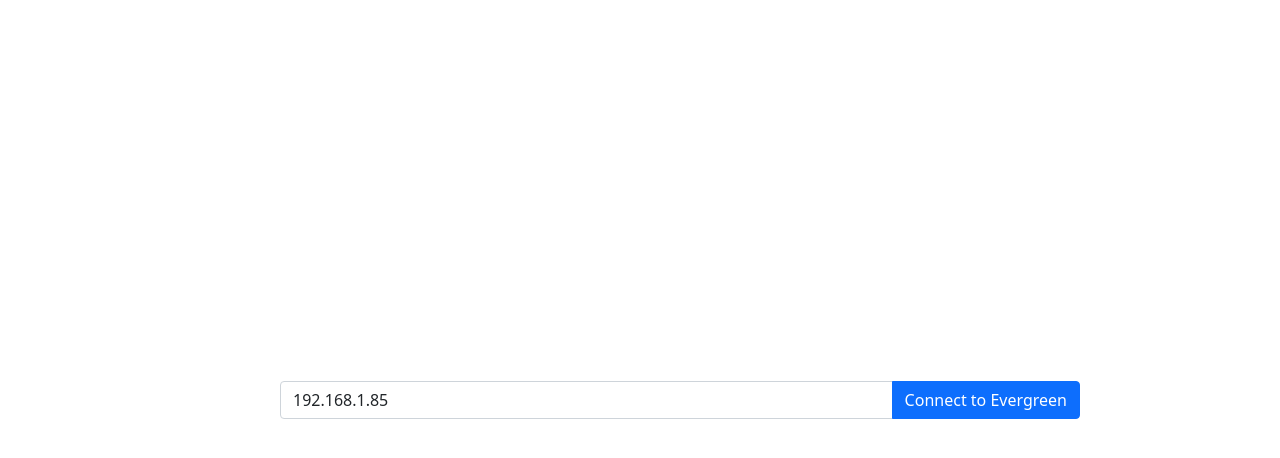
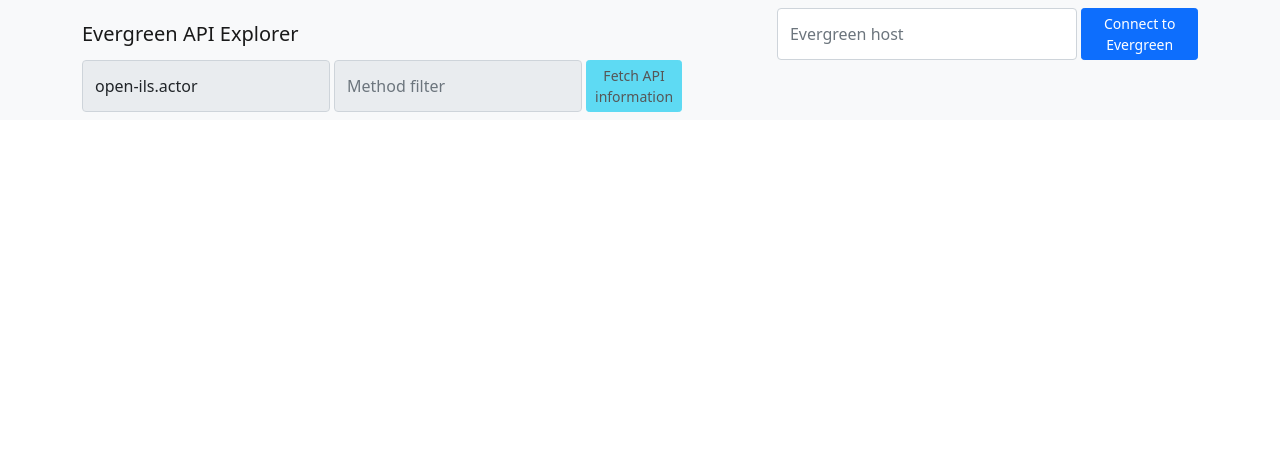
Before and after one commit to gmcharlt/evg-api-explorer-wip, a Vue app: page / in a window 1280 px wide. Shown: the top 458 px of the page. Built offline with nearby package versions, Linux system fonts and the light colour scheme.

Commit message:
more styling

```diff
--- a/index.html
+++ b/index.html
@@ -4,7 +4,7 @@
     <meta charset="UTF-8" />
     <link rel="icon" href="/favicon.ico" />
     <meta name="viewport" content="width=device-width, initial-scale=1.0" />
-    <title>Vite App</title>
+    <title>Evergreen API Explorer</title>
   </head>
   <body>
     <div id="app"></div>
--- a/src/App.vue
+++ b/src/App.vue
@@ -14,64 +14,4 @@
 </template>
 
 <style>
-@import "./assets/base.css";
-
-#app {
-  max-width: 1280px;
-  margin: 0 auto;
-  padding: 2rem;
-
-  font-weight: normal;
-}
-
-header {
-  line-height: 1.5;
-}
-
-.logo {
-  display: block;
-  margin: 0 auto 2rem;
-}
-
-a,
-.green {
-  text-decoration: none;
-  color: hsla(160, 100%, 37%, 1);
-  transition: 0.4s;
-}
-
-@media (hover: hover) {
-  a:hover {
-    background-color: hsla(160, 100%, 37%, 0.2);
-  }
-}
-
-@media (min-width: 1024px) {
-  body {
-    display: flex;
-    place-items: center;
-  }
-
-  #app {
-    display: grid;
-    grid-template-columns: 1fr 10fr;
-    padding: 0 2rem;
-  }
-
-  header {
-    display: flex;
-    place-items: center;
-    padding-right: calc(var(--section-gap) / 2);
-  }
-
-  header .wrapper {
-    display: flex;
-    place-items: flex-start;
-    flex-wrap: wrap;
-  }
-
-  .logo {
-    margin: 0 2rem 0 0;
-  }
-}
 </style>
--- a/src/components/EvgHostForm.vue
+++ b/src/components/EvgHostForm.vue
@@ -4,15 +4,13 @@
 
 const OPENSRF_JS_PATH = 'js/dojo/opensrf/opensrf.js';
 
-const evgHost = ref('192.168.1.85');
-const username = ref('');
-const password = ref('');
+const evgHost = ref('');
 const connectionOK = ref(false);
 const evgVersion = ref('');
 const selectedService = ref('open-ils.actor');
 const searchFilter = ref('');
 const numResults = ref(0);
-const methods = ref([]);
+const methods = ref(new Array<any>());
 
 let _baseUrl = '';
 
@@ -41,7 +39,7 @@
     req.send().then(resp => {
         numResults.value = resp.length;
         const mungedInfo: any[] = [];
-        resp.forEach((element: any ) => {
+        resp.forEach((element: any) => {
             if ("__p" in element) {
                 // we're a Perl method
                 mungedInfo.push(element.__p);
@@ -49,6 +47,10 @@
                 // we're a C method
                 mungedInfo.push(element);
             }
+        });
+        mungedInfo.forEach((element: any) => {
+            // make a valid ID for DOM purposes
+            element._domId = element.api_name.replace(/[.-]/g, '_');
         });
         methods.value = mungedInfo;
     });
@@ -60,16 +62,18 @@
 </script>
 
 <template>
-    <div class="input-group">
-        <input v-model="evgHost" placeholder="Evergreen host" aria-label="Evergreen host" class="form-control">
-        <!--
-        <li>Username <input v-model="username"></li>
-        <li>Password <input v-model="password" type="password"></li>
-        -->
-        <button @click="checkConnection" class="btn btn-primary">Connect to Evergreen</button>
-    </div>
-    <div class="input-group" v-if="connectionOK">
-        <select v-model="selectedService" class="form-control" aria-label="Evergreen service">
+    <nav class="navbar navbar-light bg-light sticky-top">
+        <div class="container-md">
+            <a class="navbar-brand">Evergreen API Explorer</a>
+            <form class="d-flex">
+                <input v-model="evgHost" placeholder="Evergreen host" aria-label="Evergreen host"
+                    class="form-control me-1">
+                <button @click="checkConnection" class="btn btn-sm btn-primary" type="button">Connect to
+                    Evergreen</button>
+            </form>
+            <form class="d-flex">
+                <select v-model="selectedService" class="form-control me-1" aria-label="Evergreen service"
+                    :disabled="!connectionOK">
                     <option value="open-ils.acq">open-ils.acq</option>
                     <option value="open-ils.actor">open-ils.actor</option>
                     <option value="open-ils.auth">open-ils.auth</option>
@@ -91,25 +95,45 @@
                     <option value="open-ils.vandelay">open-ils.vandelay</option>
                     <option value="opensrf.math">opensrf.math</option>
                 </select>
-        <input v-model="searchFilter" class="form-control" placeholder="Method filter" aria-label="Method filter">
-        <button @click="fetchApiInfo" class="btn btn-info">Fetch API information</button>
+                <input v-model="searchFilter" class="form-control me-1" placeholder="Method filter"
+                    aria-label="Method filter" :disabled="!connectionOK">
+                <button @click="fetchApiInfo" class="btn btn-sm btn-info" :disabled="!connectionOK" type="button">Fetch
+                    API
+                    information</button>
+            </form>
         </div>
-    <div v-if="numResults > 0">
-        Result count is {{ numResults }}
-        <ul>
-            <li v-for="method in methods" :key="methods.api_name">
-                <ul>
-                    <li>API name: {{ method.api_name }}</li>
-                    <li v-if="method.package">Found in Perl package {{ method.package }}</li>
-                    <li v-if="method.method">Implemented in routine {{ method.method }}</li>
-                    <li v-if="method.notes">Notes: {{ method.notes }}</li>
-                    <li v-if="method.NOTES">Notes: {{ method.NOTES }}</li>
-                    <li v-if="method.stream">API streams its responses</li>
-                    <li v-if="method.signature">
+    </nav>
+
+    <div v-if="numResults > 0" class="container">
+        <div class="accordion accordion-flush" id="methodAccordion">
+            <div class="accordion-item" v-for="(method, index) in methods" :key="method.api_name">
+                <h2 class="accordion-header" :id="method._domId">
+                    <button class="accordion-button" type="button" data-bs-toggle="collapse"
+                        :aria-expanded="index === 0" :data-bs-target="'#collapse' + method._domId"
+                        :aria-controls="'collapse' + method._domId">
+                        {{ method.api_name }}
+                    </button>
+                </h2>
+                <div :id="'collapse' + method._domId" class="accordion-collapse collapse"
+                    :class="{ 'show': index === 0 }" :aria-labelledby="method._domId" data-bs-parent="#methodAccordion">
+                    <div class="card">
+                        <div class="card-body">
+                            <h3 class="card-title">API name: {{ method.api_name }}</h3>
+                            <ul class="list-group list-group-flush">
+                                <li v-if="method.package" class="list-group-item">Found in Perl package {{
+                                        method.package
+                                }}</li>
+                                <li v-if="method.method" class="list-group-item">Implemented in routine {{ method.method
+                                }}</li>
+                                <li v-if="method.notes" class="list-group-item">Notes: {{ method.notes }}</li>
+                                <li v-if="method.NOTES" class="list-group-item">Notes: {{ method.NOTES }}</li>
+                                <li v-if="method.stream" class="list-group-item">API streams its responses</li>
+                                <li v-if="method.signature" class="list-group-item">
                                     Description: {{ method.signature.desc }}<br>
                                     <span v-if="method.signature.params">
                                         Parameters
-                            <span v-if="isArray(method.signature.params) && method.signature.params.length > 0">
+                                        <span
+                                            v-if="isArray(method.signature.params) && method.signature.params.length > 0">
                                             <ol>
                                                 <li v-for="param in method.signature.params">
                                                     {{ param.name }} <span v-if="param.desc">{{ param.desc }}</span>
@@ -125,8 +149,11 @@
                                     </span>
                                 </li>
                             </ul>
-            </li>
-        </ul>
+                        </div>
+                    </div>
+                </div>
+            </div>
+        </div>
     </div>
 </template>
 
```
Lines whose indentation alone changed are shown as unchanged.
